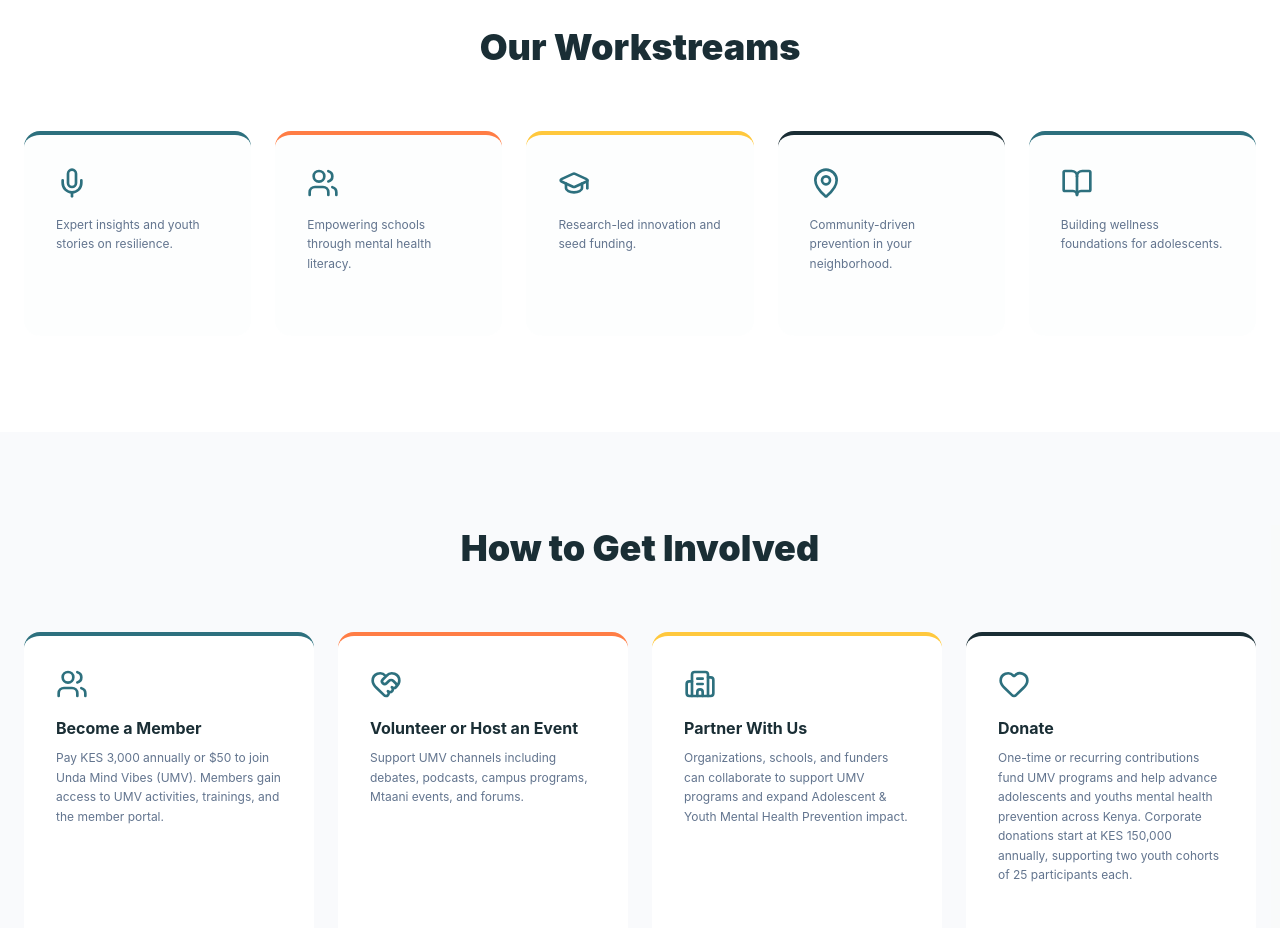
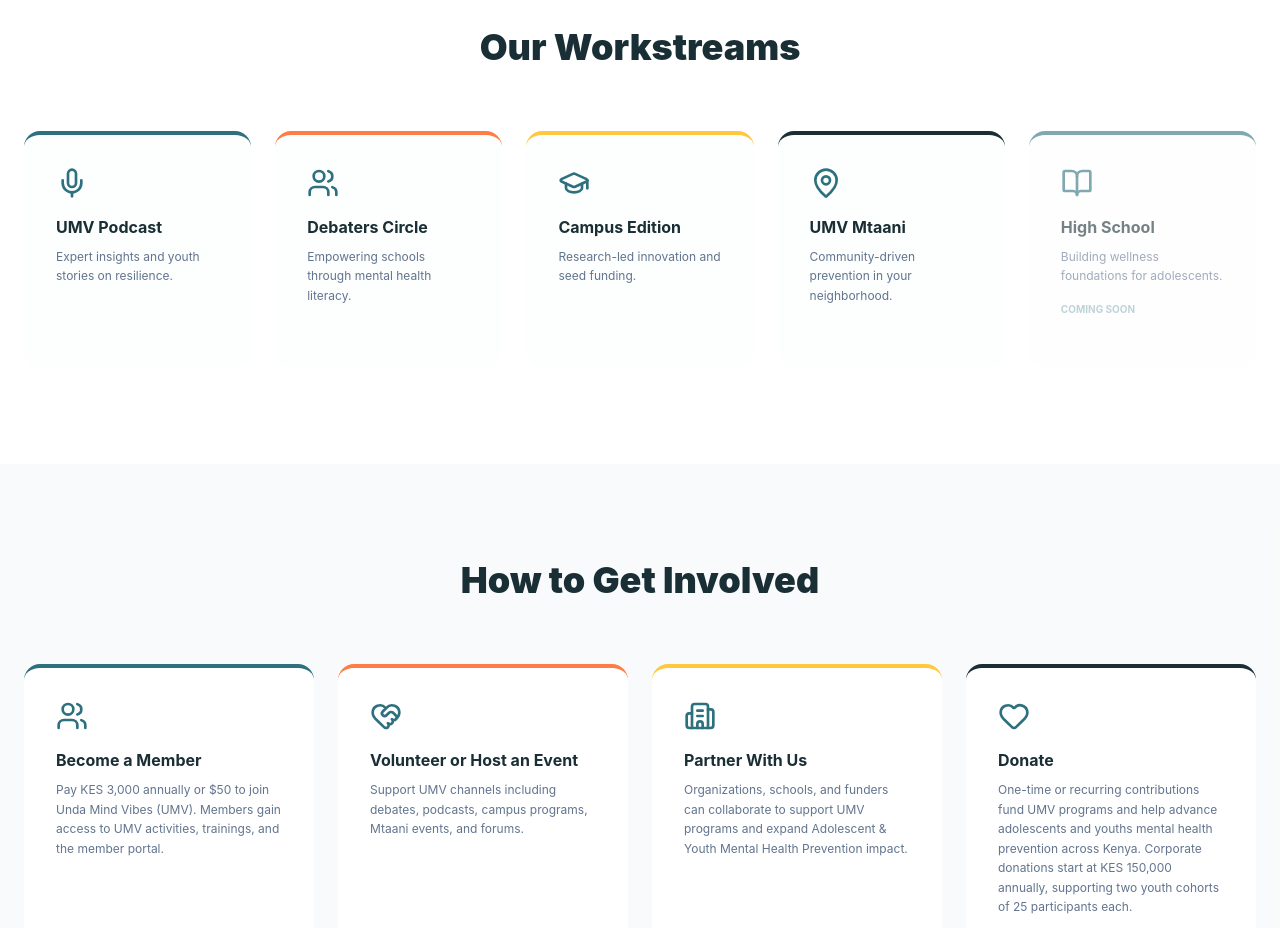
Before and after one commit to JamesKamau-5773/Unda-YouthNetwork-Frontend, a React (Vite) app: page / in a window 1280 px wide. Shown: the part 3540-4468 px from the top of the page. Built offline with nearby package versions, Linux system fonts and the light colour scheme.

Commit message:
Make workstreams on landing page clickable and route to correct program

```diff
--- a/src/components/sections/Workstreams.jsx
+++ b/src/components/sections/Workstreams.jsx
@@ -1,4 +1,5 @@
 import React from "react";
+import { Link } from "react-router-dom";
 import {
   Mic,
   Users,
@@ -11,34 +12,40 @@ import {
 const Workstreams = () => {
   const streams = [
     {
-      tittle: "UMV Podcast",
+      title: "UMV Podcast",
       icon: <Mic />,
       desc: "Expert insights and youth stories on resilience.",
       color: "border-unda-teal",
+      link: "/podcast"
     },
     {
-      tittle: "Debaters Circle",
+      title: "Debaters Circle",
       icon: <Users />,
       desc: "Empowering schools through mental health literacy.",
       color: "border-unda-orange",
+      link: "/debaters-circle"
     },
     {
-      tittle: "Campus Edition",
+      title: "Campus Edition",
       icon: <GraduationCap />,
       desc: "Research-led innovation and seed funding.",
       color: "border-unda-yellow",
+      link: "/campus"
     },
     {
-      tittle: "UMV Mtaani",
+      title: "UMV Mtaani",
       icon: <MapPin />,
       desc: "Community-driven prevention in your neighborhood.",
       color: "border-unda-navy",
+      link: "/mtaani"
     },
+    // High School workstream does not have a page yet
     {
-      tittle: "High School",
+      title: "High School",
       icon: <BookOpen />,
       desc: "Building wellness foundations for adolescents.",
       color: "border-unda-teal",
+      link: null
     },
   ];
 
@@ -50,9 +57,11 @@ const Workstreams = () => {
         </h2>
         <div className="grid grid-cols-1 md:grid-cols-3 lg:grid-cols-5 gap-6">
           {streams.map((stream, idx) => (
-            <div
+            stream.link ? (
+              <Link
                 key={idx}
-              className={`p-8 border-t-4 ${stream.color} bg-unda-bg/30 rounded-2xl hover:bg-white hover:shadow-xl transition-all duration-300 group cursor-pointer`}
+                to={stream.link}
+                className={`p-8 border-t-4 ${stream.color} bg-unda-bg/30 rounded-2xl hover:bg-white hover:shadow-xl transition-all duration-300 group cursor-pointer block`}
               >
                 <div className="text-unda-teal mb-4 group-hover:scale-110 transition-transform">
                   {React.cloneElement(stream.icon, { size: 32 })}
@@ -64,7 +73,24 @@ const Workstreams = () => {
                 <div className="flex items-center text-[10px] font-bold uppercase text-unda-teal opacity-0 group-hover:opacity-100 transition-opacity">
                   Learn More <ArrowRight size={12} className="ml-1" />
                 </div>
+              </Link>
+            ) : (
+              <div
+                key={idx}
+                className={`p-8 border-t-4 ${stream.color} bg-unda-bg/30 rounded-2xl opacity-60 cursor-not-allowed`}
+              >
+                <div className="text-unda-teal mb-4">
+                  {React.cloneElement(stream.icon, { size: 32 })}
                 </div>
+                <h4 className="font-bold text-unda-navy mb-2">{stream.title}</h4>
+                <p className="text-xs text-slate-500 leading-relaxed mb-4">
+                  {stream.desc}
+                </p>
+                <div className="flex items-center text-[10px] font-bold uppercase text-unda-teal opacity-50">
+                  Coming Soon
+                </div>
+              </div>
+            )
           ))}
         </div>
       </div>
```
Lines whose indentation alone changed are shown as unchanged.
